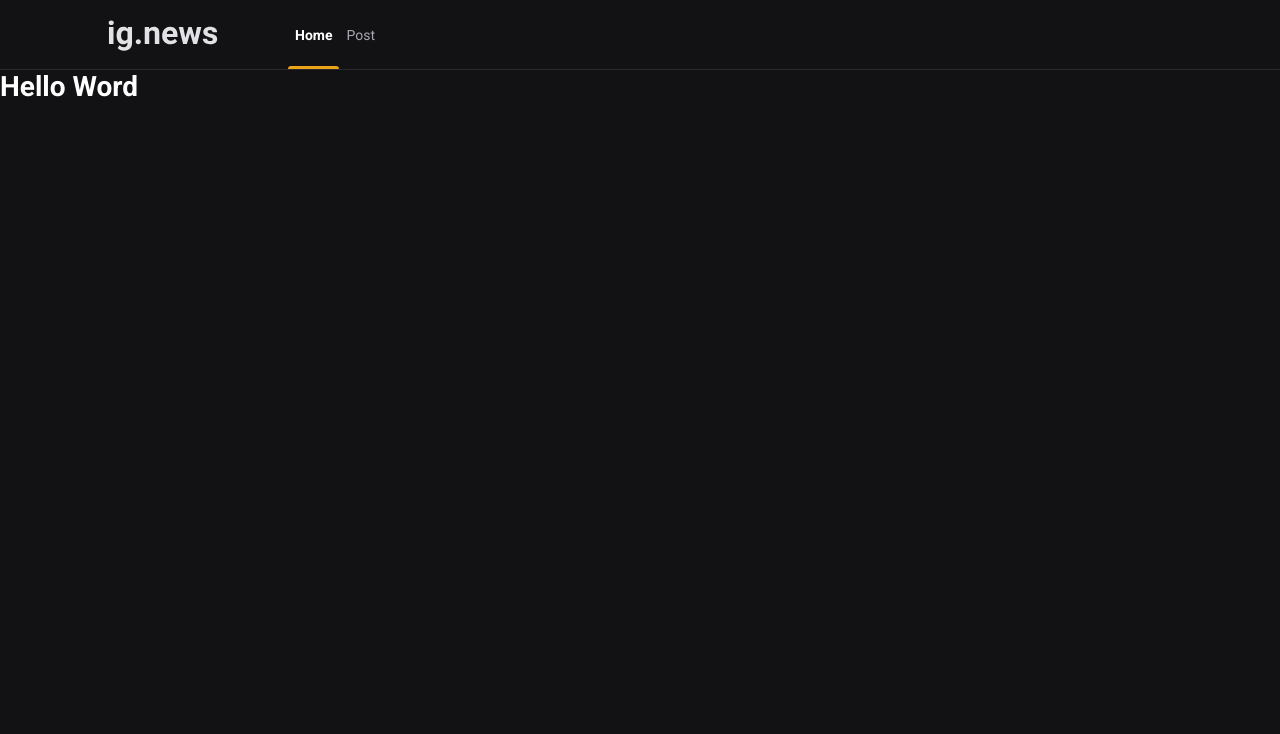
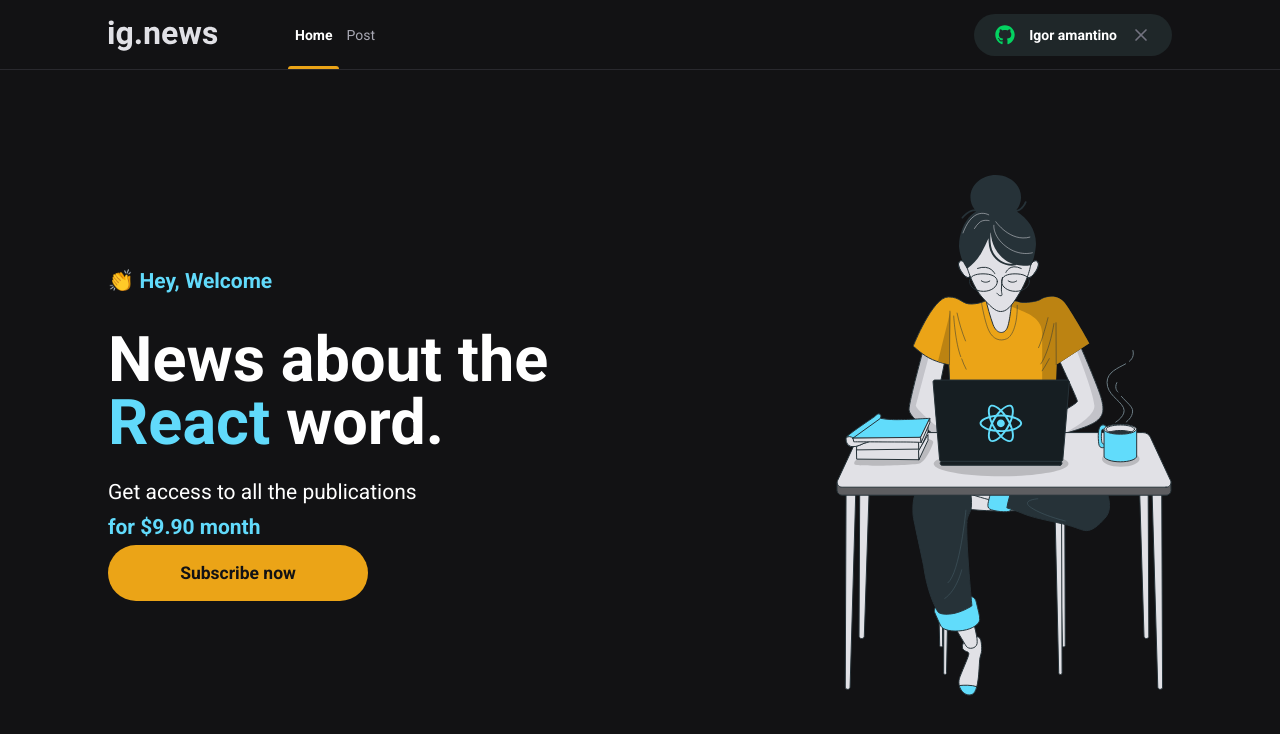
Before and after one commit to IgorGamantino/ignews-NextJS, a Next.js app: page / in a window 1280 px wide. Shown: the top 734 px of the page. Built offline with nearby package versions, Linux system fonts and the light colour scheme.

Commit message:
criando components de botao

```diff
--- a/package.json
+++ b/package.json
@@ -11,6 +11,7 @@
     "next": "10.0.9",
     "react": "17.0.2",
     "react-dom": "17.0.2",
+    "react-icons": "^4.2.0",
     "sass": "^1.32.8"
   },
   "devDependencies": {
--- a/src/components/Header/index.tsx
+++ b/src/components/Header/index.tsx
@@ -1,3 +1,4 @@
+import { SignInButton } from '../SignInButton';
 import styles from './styles.module.scss';
 
 export function Header() {
@@ -9,6 +10,8 @@
           <a className={styles.active}>Home</a>
           <a>Post</a>
         </nav>
+
+        <SignInButton />
       </div>
 
    </header>
--- a/src/components/Header/styles.module.scss
+++ b/src/components/Header/styles.module.scss
@@ -51,4 +51,8 @@
       }
     }
   }
+
+  button {
+    margin-left: auto;
+  }
 }
--- /dev/null
+++ b/src/components/SignInButton/index.tsx
@@ -0,0 +1,25 @@
+import {FaGithub} from 'react-icons/fa';
+import {FiX} from 'react-icons/fi';
+
+import styles from './style.module.scss';
+
+export function SignInButton(){
+ const isUserLoggedIn = true;
+
+  return isUserLoggedIn ? (
+    <button
+    className={styles.button}
+    type="button">
+      <FaGithub color="#04d361" />
+        Igor amantino
+      <FiX color="#737380"  className={styles.closeIcon}/>
+    </button>
+  ): (
+    <button
+    className={styles.button}
+    type="button">
+      <FaGithub color="#eba417" />
+      Sign in with GitHub
+    </button>
+  )
+}
--- /dev/null
+++ b/src/components/SignInButton/style.module.scss
@@ -0,0 +1,33 @@
+.button {
+  height: 3rem;
+  border-radius: 3rem;
+  background: var(--gray-850);
+  border: 0;
+  padding: 0 1.5rem;
+
+  display: flex;
+  align-items: center;
+  justify-content: center;
+
+  color: var(--white);
+  font-weight: bold;
+
+  svg {
+    width: 20px;
+    height: 20px;
+  }
+
+  svg:first-child {
+    margin-right: 1rem;
+  }
+
+  svg.closeIcon {
+    margin-left: 1rem;
+  }
+
+  transition: filter 0.2s;
+
+  &:hover {
+    filter:brightness(0.8)
+  }
+}
--- /dev/null
+++ b/src/components/SubscribeButton/index.tsx
@@ -0,0 +1,13 @@
+import styles from './styles.module.scss';
+
+export function SubscribeButton() {
+  return (
+     <button
+     type="button"
+     className={styles.button}
+     >
+      Subscribe now
+
+     </button>
+  )
+}
--- /dev/null
+++ b/src/components/SubscribeButton/styles.module.scss
@@ -0,0 +1,20 @@
+.button {
+  height: 4rem;
+  width: 260px;
+  border: 0;
+  border-radius: 2rem;
+  background: var(--yellow-500);
+  color: var(--gray-900);
+  font-size: 1.25rem;
+  font-weight: bold;
+
+  display: flex;
+  align-items: center;
+  justify-content: center;
+
+  transition: filter 0.2s;
+
+  &:hover {
+    filter: brightness(0.8);
+  }
+}
--- /dev/null
+++ b/src/pages/home.module.scss
@@ -0,0 +1,41 @@
+.contentContainer {
+  max-width: 1120px;
+  margin: 0 auto;
+  padding: 0 2rem;
+  height: calc(100vh - 5rem);
+
+  display: flex;
+  align-items: center;
+  justify-content: space-between
+}
+
+.hero {
+  max-width: 600px;
+
+  > span {
+    font-size: 1.5rem;
+    font-weight: bold;
+  }
+
+  h1 {
+    font-size: 4.5rem;
+    line-height: 4.5rem;
+    font-weight: 900;
+    margin-top: 2.5rem;
+  }
+
+  span {
+    color: var(--cyan-500);
+  }
+
+ p {
+  font-size: 1.5rem;
+  line-height: 2.5rem;
+  margin-top: 1.5rem;
+}
+
+ span {
+   color: var(--cyan-500);
+   font-weight: bold;
+ }
+}
--- a/src/pages/index.tsx
+++ b/src/pages/index.tsx
@@ -1,4 +1,7 @@
 import Head from 'next/head'
+import { SubscribeButton } from '../components/SubscribeButton';
+
+import styles from './home.module.scss';
 
 export default function Home() {
   return (
@@ -7,7 +10,22 @@
         <title>ig.news</title>
       </Head>
 
-      <h1>Hello Word</h1>
+      <main className={styles.contentContainer}>
+        <section className={styles.hero}>
+
+          <span> 👏 Hey, Welcome</span>
+          <h1>News about the <span>React</span> word.</h1>
+
+          <p >
+            Get access to all the publications <br/>
+            <span>for $9.90 month</span>
+          </p>
+
+          <SubscribeButton />
+        </section>
+
+        <img src="/images/avatar.svg" alt="girl coding" />
+     </main>
   </>
   )
 }
--- a/src/styles/global.scss
+++ b/src/styles/global.scss
@@ -9,6 +9,7 @@
   --gray-100: #e1e1e6;
   --gray-300: #a8a8b3;
   --gray-800: #29292e;
+  --gray-850: #1f2729;
   --gray-900: #121214;
 
   --cyan-500: #61dafb;
```
Also changed, not shown: 1 other file (tests, documents, lock files or other folders).
